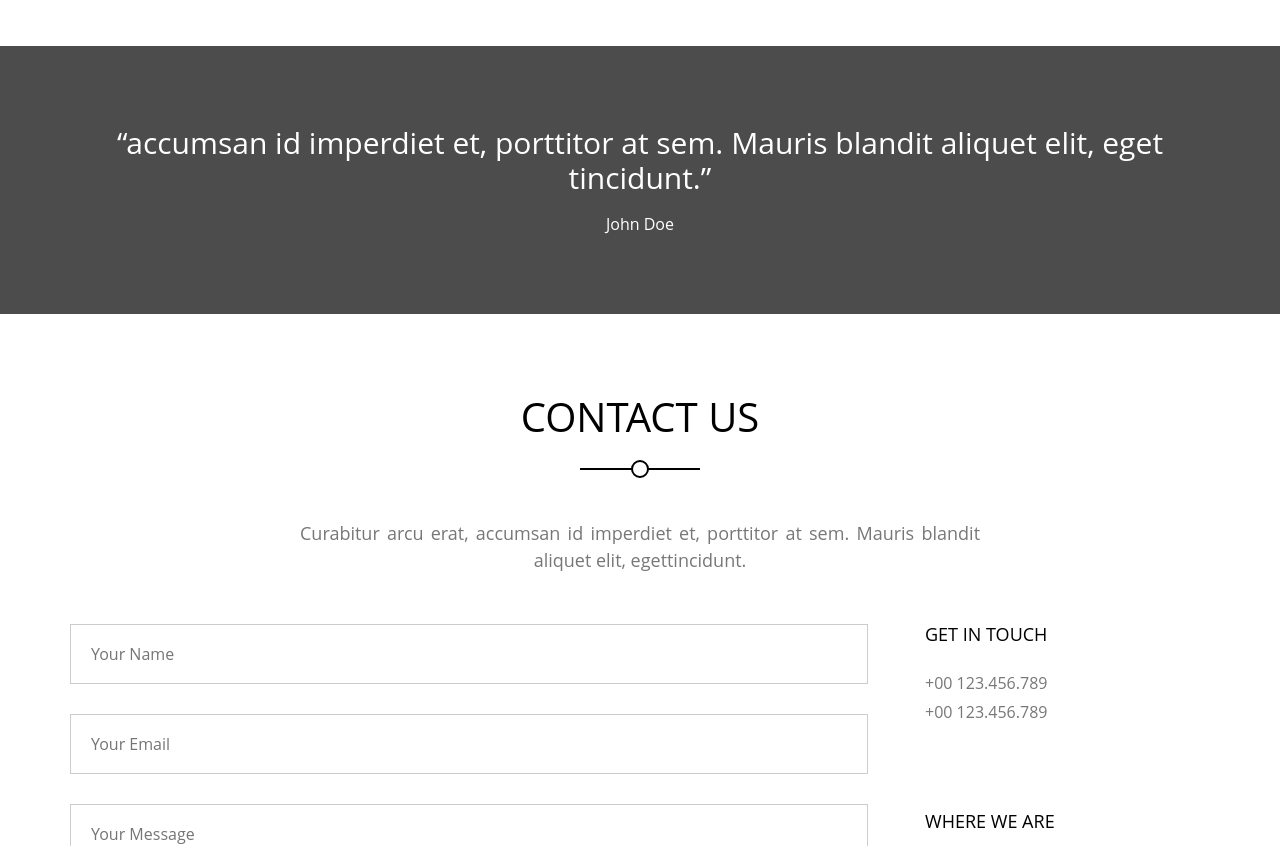
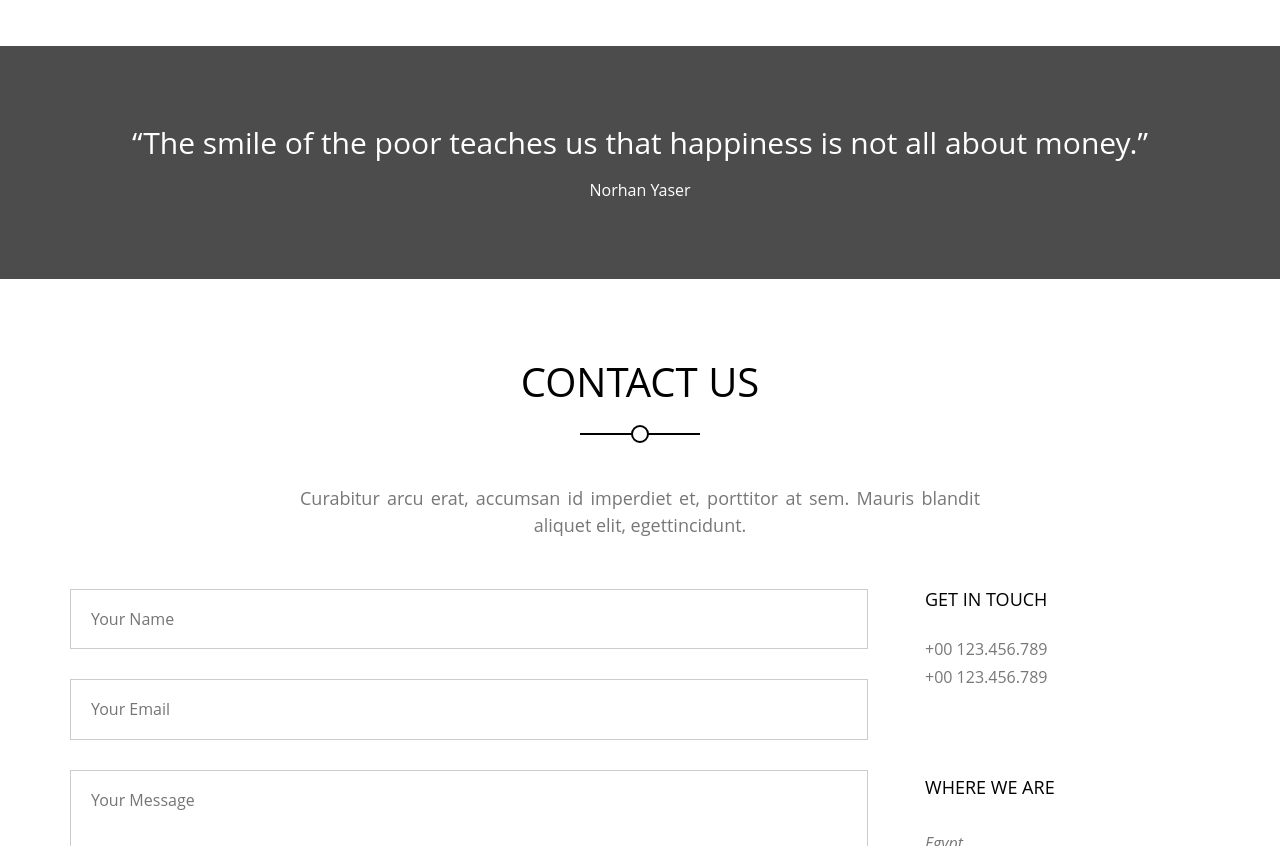
Before and after one commit to engshenoda/projectGDSC, a plain HTML site: page index.html in a window 1280 px wide. Shown: the part 4600-5446 px from the top of the page. Drawn offline with Linux system fonts and the light colour scheme.

Commit message:
Update index.html

```diff
--- a/index.html
+++ b/index.html
@@ -298,10 +298,9 @@
     <div class="Quote">
       <div class="container">
         <q
-          >accumsan id imperdiet et, porttitor at sem. Mauris blandit aliquet
-          elit, eget tincidunt.</q
+          >The smile of the poor teaches us that happiness is not all about money.</q
         >
-        <span>John Doe</span>
+        <span>Norhan Yaser</span>
       </div>
     </div>
     <!-- End Quote -->
```
